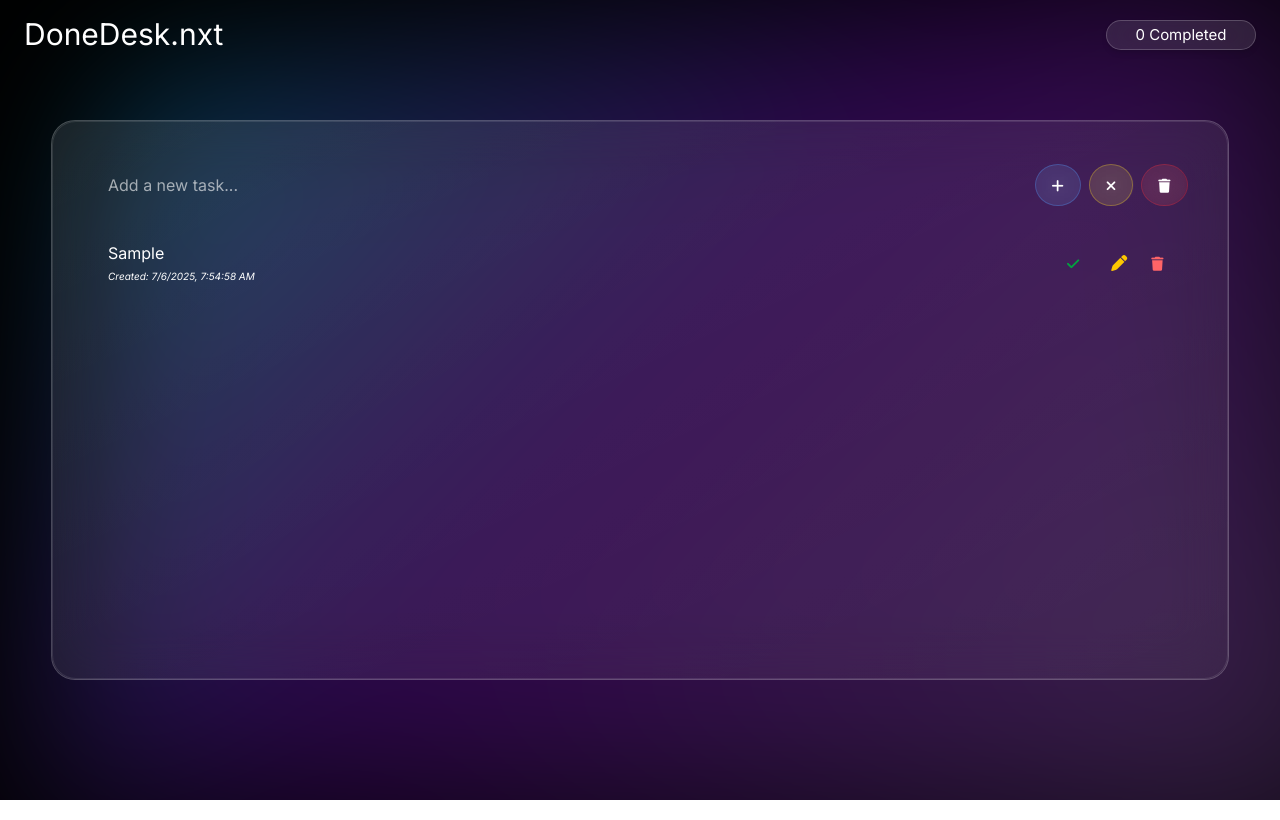
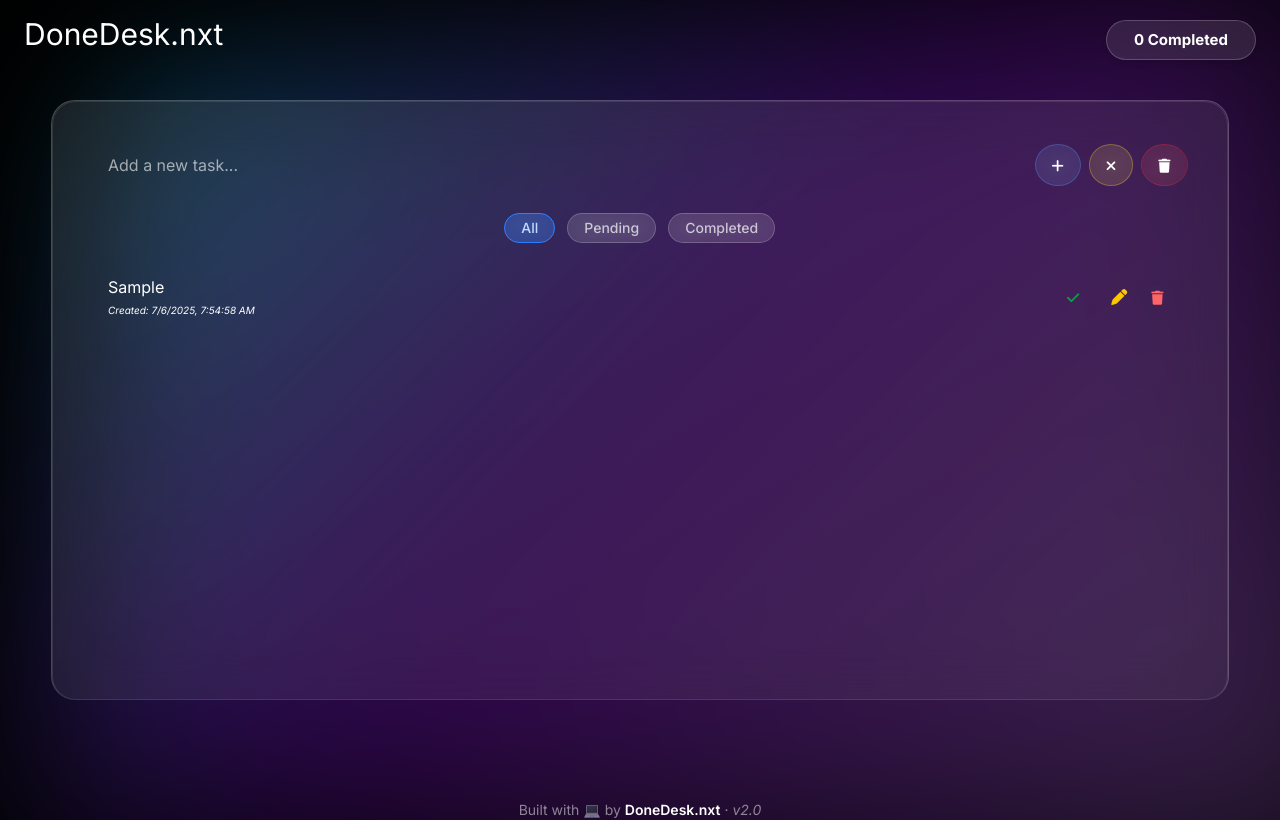
Before and after one commit to Lucid-val/DoneDesk.nxt, a React (Vite) app: page / in a window 1280 px wide. Both pictures are taken after typing "Sample" into the empty fields and a click on the button 1057 px from the left and 185 px from the top of the page. Built offline with nearby package versions, Linux system fonts and the light colour scheme.

Commit message:
Added Task Filters and Footer

```diff
--- a/src/App.jsx
+++ b/src/App.jsx
@@ -3,6 +3,7 @@ import { AuroraBackground } from "./components/aurora-background";
 import Completed from "./components/Completed";
 import Header from "./components/Header";
 import Taskpane from "./components/Taskpane";
+import Footer from "./components/Footer";
 
 function App() {
   // Move tasks state here
@@ -17,9 +18,10 @@ function App() {
     <AuroraBackground>
       <Header />
       <Completed tasks={tasks} />
-      <div className="flex items-center justify-center h-screen w-screen">
+      <div className="flex items-center justify-center h-screen w-screen mb-0">
         <Taskpane tasks={tasks} setTasks={setTasks} />
       </div>
+      <Footer />
     </AuroraBackground>
   );
 }
--- a/src/components/Completed.jsx
+++ b/src/components/Completed.jsx
@@ -4,8 +4,8 @@ function Completed({ tasks }) {
   const completedCount = tasks.filter(task => task.completed).length;
 
   return (
-    <div className="fixed mt-5 right-6 flex items-center justify-center h-[30px] w-[150px] bg-white/10 backdrop-blur-lg border border-white/20 shadow-md rounded-full hover:bg-white/20 transition-all ease-in-out delay-0 cursor-pointer z-50">
-      <h1 className="text-[15px] ">{completedCount} Completed</h1>
+    <div className="fixed mt-5 right-6 flex items-center justify-center h-[40px] w-[150px] bg-white/10 backdrop-blur-lg border border-white/20 shadow-md rounded-full hover:bg-white/20 transition-all ease-in-out delay-0 cursor-pointer z-50">
+      <h1 className="text-[15px] font-bold ">{completedCount} Completed</h1>
     </div>
   );
 }
--- /dev/null
+++ b/src/components/Footer.jsx
@@ -0,0 +1,14 @@
+import React from "react";
+
+function Footer() {
+  return (
+    <footer className="w-full text-center text-sm text-white/50 ">
+      <p>
+        Built with 💻 by <span className="font-semibold text-white">DoneDesk.nxt</span> ·{" "}
+        <span className="italic">v2.0</span>
+      </p>
+    </footer>
+  );
+}
+
+export default Footer;
--- /dev/null
+++ b/src/components/TaskFilter.jsx
@@ -0,0 +1,24 @@
+import React from "react";
+
+function TaskFilter({ filter, setFilter }) {
+  const filters = ["all", "pending", "completed"];
+
+  return (
+    <div className="flex justify-center gap-3 mt-2 mb-6">
+      {filters.map((f) => (
+        <button
+          key={f}
+          onClick={() => setFilter(f)}
+          className={`px-4 py-1 rounded-full text-sm font-medium backdrop-blur-md transition-all
+            ${filter === f
+              ? "bg-blue-500/30 text-blue-200 border border-blue-500"
+              : "bg-white/10 text-white/70 border border-white/20 hover:bg-white/20"}`}
+        >
+          {f.charAt(0).toUpperCase() + f.slice(1)}
+        </button>
+      ))}
+    </div>
+  );
+}
+
+export default TaskFilter;
--- a/src/components/Taskpane.jsx
+++ b/src/components/Taskpane.jsx
@@ -1,5 +1,6 @@
 import React, { useState, useEffect } from "react";
 import { motion } from "framer-motion";
+import TaskFilter from "./TaskFilter";
 
 function Taskpane({ tasks, setTasks }) {
   const [position, setPosition] = useState({ x: 0, y: 0 });
@@ -61,9 +62,25 @@ function Taskpane({ tasks, setTasks }) {
     setEditingId(null);
   };
 
+
+  const storedFilter = localStorage.getItem("donedesk_filter") || "all";
+  const [filter, setFilter] = useState(storedFilter)
+
+  useEffect(() => {
+    localStorage.setItem("donedesk_filter", filter);
+  }, [filter]);
+
+  const filteredTasks = tasks.filter((task) => {
+    if (filter === "all") return true;
+    if (filter === "completed") return task.completed;
+    if (filter === "pending") return !task.completed;
+    return true;
+  })
+
   return (
+
     <motion.div
-      className="flex flex-col items-center justify-start min-h-[70vh] w-[92vw] p-4 md:p-6 lg:p-10 bg-gradient-to-br from-white/10 to-white/5 backdrop-blur-xl rounded-2xl md:rounded-3xl border border-white/20 overflow-hidden relative cursor-default"
+      className="flex flex-col items-center justify-start min-h-[75vh] w-[92vw] mb-0 p-4 md:p-6 lg:p-10 bg-gradient-to-br from-white/10 to-white/5 backdrop-blur-xl rounded-2xl md:rounded-3xl border-t border-l border-r border-white/20 overflow-hidden relative cursor-default max-h-[75vh]"
       onMouseMove={handleMouseMove}
       onMouseLeave={handleMouseLeave}
       animate={{
@@ -120,8 +137,12 @@ function Taskpane({ tasks, setTasks }) {
           </div>
         </form>
 
+         {tasks.length > 0 && (
+            <TaskFilter filter={filter} setFilter={setFilter} />
+          )}
+
         <ul className="space-y-2 max-h-[55vh] md:max-h-[50vh] overflow-y-auto pr-1 custom-scrollbar">
-          {tasks.map((task) => (
+          {filteredTasks.map((task) => (
             <motion.li
               key={task.id}
               initial={{ opacity: 0, y: 10 }}
@@ -194,6 +215,8 @@ function Taskpane({ tasks, setTasks }) {
         </ul>
       </div>
 
+
+
       {showDeleteModal && (
         <div className="fixed inset-0 bg-black/40 backdrop-blur-sm z-50 flex items-center justify-center">
           <motion.div
@@ -236,6 +259,7 @@ function Taskpane({ tasks, setTasks }) {
         </div>
       )}
 
+
       {window.innerWidth > 768 && (
         <motion.div
           className="absolute bottom-0 left-0 w-full h-1/3 bg-gradient-to-t from-white/20 to-transparent pointer-events-none"
```
